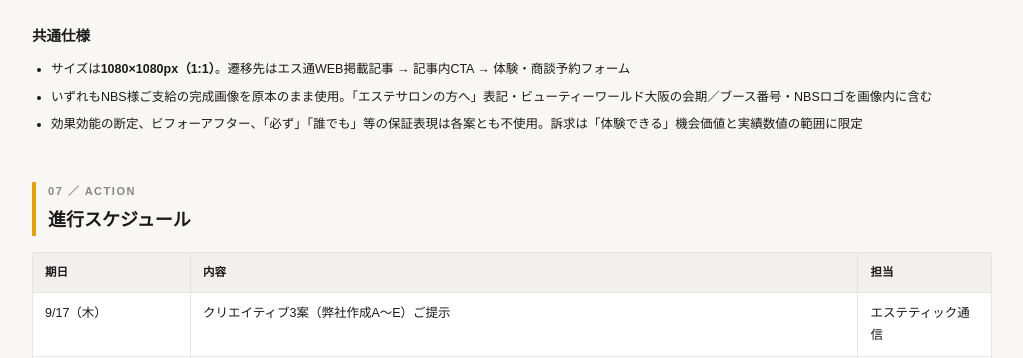
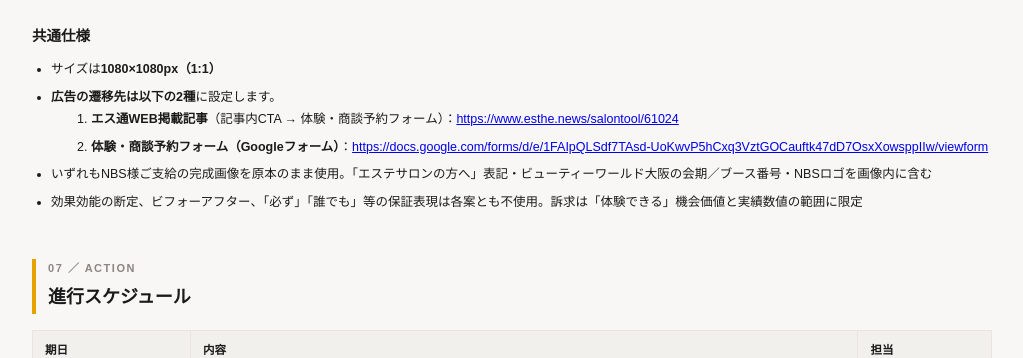
Before and after one commit to msk1004/nbsmeta0918, a plain HTML site: page index.html in a window 1280 px wide. Shown: the part 4318-4676 px from the top of the page, without its empty margins (128-1151 px from the left). Drawn offline with Linux system fonts and the light colour scheme.

Commit message:
広告の遷移先2種(記事・予約フォーム)を追記

```diff
--- a/index.html
+++ b/index.html
@@ -146,7 +146,7 @@
     <tr><td>体験・商談予約の件数</td><td>予約フォームの回答</td><td>最終成果の集計</td></tr>
   </table></div>
   <div class="alert"><b>予約フォームへの設問追加をお願いします。</b>
-    Googleフォーム（forms.gle）のため、フォーム送信はMeta側で直接計測できません。
+    Googleフォームのため、フォーム送信はMeta側で直接計測できません。
     <b>「このイベントを何で知りましたか」の設問を1つ追加</b>いただけると、広告経由の実予約数を最終レポートで可視化できます。設問追加のみのため即日対応が可能です。</div>
 </section>
 
@@ -214,7 +214,12 @@
 
   <h3>共通仕様</h3>
   <ul>
-    <li>サイズは<b>1080×1080px（1:1）</b>。遷移先はエス通WEB掲載記事 → 記事内CTA → 体験・商談予約フォーム</li>
+    <li>サイズは<b>1080×1080px（1:1）</b></li>
+    <li><b>広告の遷移先は以下の2種</b>に設定します。
+      <ol>
+        <li><b>エス通WEB掲載記事</b>（記事内CTA → 体験・商談予約フォーム）：<a href="https://www.esthe.news/salontool/61024">https://www.esthe.news/salontool/61024</a></li>
+        <li><b>体験・商談予約フォーム（Googleフォーム）</b>：<a href="https://docs.google.com/forms/d/e/1FAIpQLSdf7TAsd-UoKwvP5hCxq3VztGOCauftk47dD7OsxXowsppIIw/viewform">https://docs.google.com/forms/d/e/1FAIpQLSdf7TAsd-UoKwvP5hCxq3VztGOCauftk47dD7OsxXowsppIIw/viewform</a></li>
+      </ol></li>
     <li>いずれもNBS様ご支給の完成画像を原本のまま使用。「エステサロンの方へ」表記・ビューティーワールド大阪の会期／ブース番号・NBSロゴを画像内に含む</li>
     <li>効果効能の断定、ビフォーアフター、「必ず」「誰でも」等の保証表現は各案とも不使用。訴求は「体験できる」機会価値と実績数値の範囲に限定</li>
   </ul>
```
